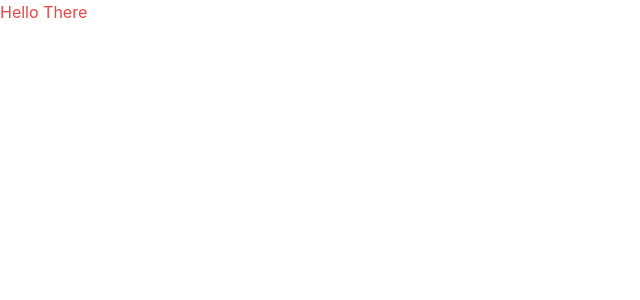
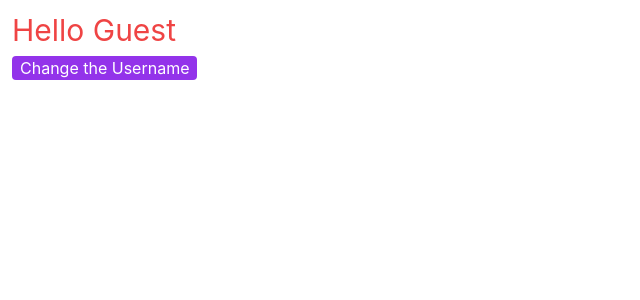
Before and after one commit to muhammad-junaid1/timetable-app-frontend, a React (Vite) app: page / in a window 1280 px wide. Shown: the top 300 px of the page, without its empty margins (0-640 px from the left). Built offline with nearby package versions, Linux system fonts and the light colour scheme.

Commit message:
added redux toolkit

```diff
--- a/package.json
+++ b/package.json
@@ -10,8 +10,12 @@
     "preview": "vite preview"
   },
   "dependencies": {
+    "@mui/material": "^5.14.15",
+    "@reduxjs/toolkit": "^1.9.7",
     "react": "^18.2.0",
-    "react-dom": "^18.2.0"
+    "react-dom": "^18.2.0",
+    "react-icons": "^4.11.0",
+    "react-redux": "^8.1.3"
   },
   "devDependencies": {
     "@types/react": "^18.2.15",
--- a/src/App.jsx
+++ b/src/App.jsx
@@ -1,9 +1,20 @@
+import { useSelector, useDispatch } from "react-redux"
+import { setName } from "./components/utils/userslice";
 
 function App() {
 
+  const userName = useSelector((state) => state.user);
+  const dispatch = useDispatch();
+
+  const handleClick = () => {
+    dispatch(setName("Junaid"));
+  }
   return (
-    <>
-      <h1 className="text-red-500">Hello There</h1>
+    <><div className="container p-3">
+
+        <h1 className="text-red-500 text-3xl mb-2">Hello {userName}</h1>
+        <button type="button" className="bg-purple-600 px-2 rounded text-white" onClick={handleClick}>Change the Username</button>
+    </div>
     </>
   )
 }
--- /dev/null
+++ b/src/components/utils/userslice.js
@@ -0,0 +1,15 @@
+import { createSlice } from "@reduxjs/toolkit";
+
+const userSlice = createSlice({
+    initialState: "Guest",
+    name: "user",
+    reducers: {
+        setName: (state, action) => {
+            return action.payload;
+        }
+    },
+});
+
+export const {setName} = userSlice.actions;
+
+export default userSlice.reducer;
--- a/src/main.jsx
+++ b/src/main.jsx
@@ -1,7 +1,11 @@
 import ReactDOM from 'react-dom/client'
 import App from './App.jsx'
 import './index.css'
+import store from "./store";
+import {Provider} from 'react-redux';
 
 ReactDOM.createRoot(document.getElementById('root')).render(
-    <App />
+    <Provider store={store}>
+        <App />
+    </Provider>
 )
--- /dev/null
+++ b/src/store.js
@@ -0,0 +1,8 @@
+import { configureStore } from "@reduxjs/toolkit";
+import userReducer from "./components/utils/userslice";
+
+export default configureStore({
+    reducer: {
+        user: userReducer,
+    }
+})
```
Also changed, not shown: 1 other file (tests, documents, lock files or other folders).
